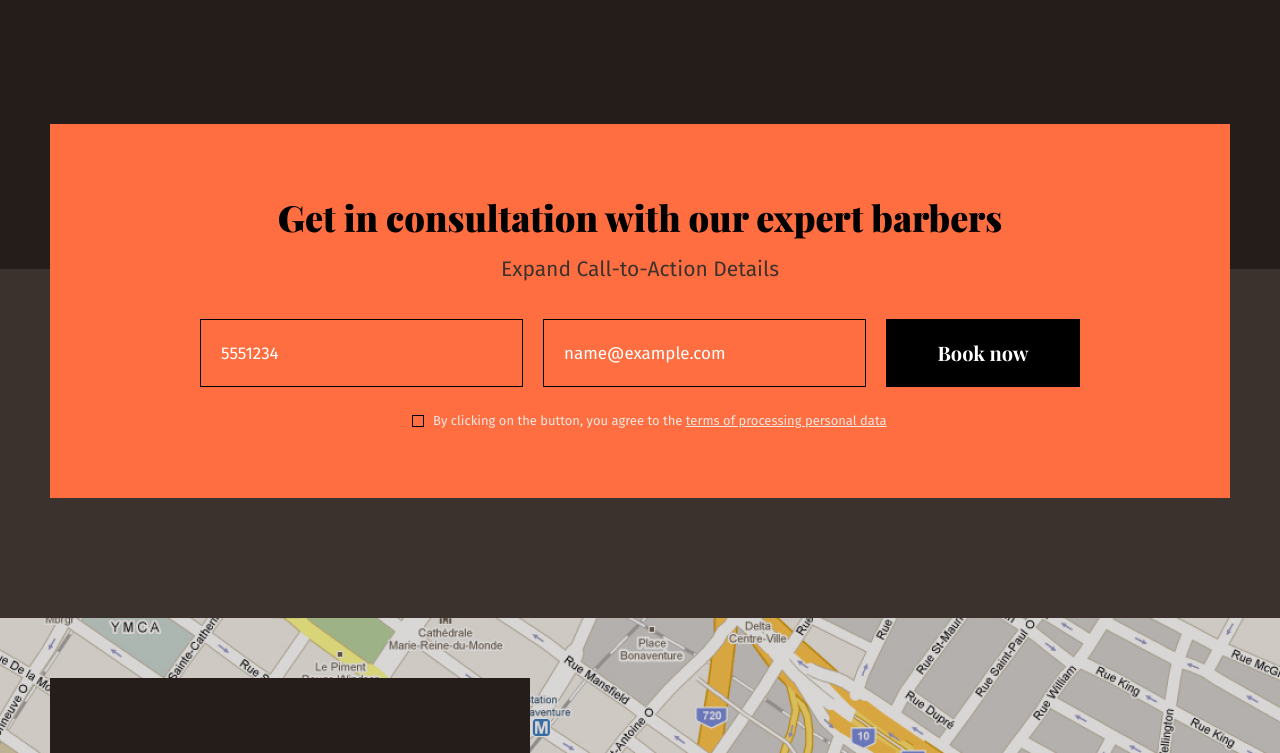
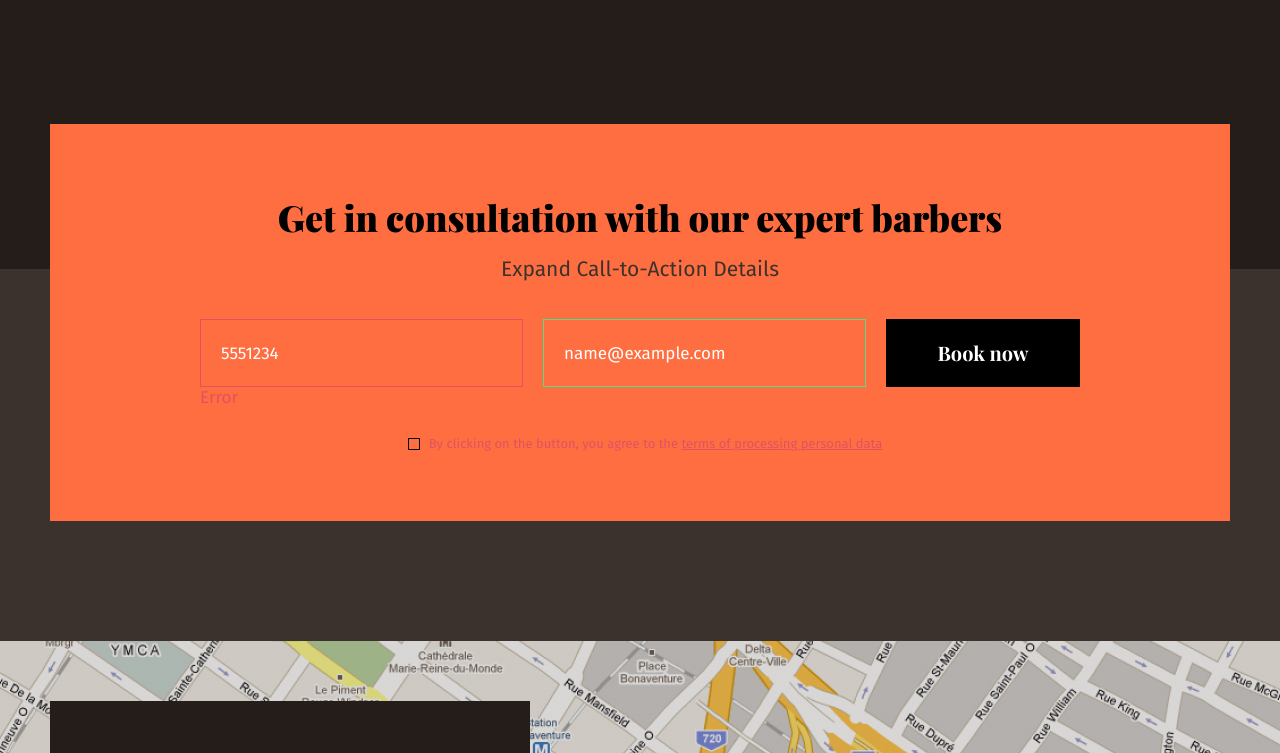
Before and after one commit to weresoti/Cool_Barber, a plain HTML site: page index.html in a window 1280 px wide. Both pictures are taken after typing "5551234", "name@example.com" into the empty fields and a click on the button "Book now". Shown: the part 4497-5250 px from the top of the page. Drawn offline with nearby package versions, Linux system fonts and the light colour scheme.

Commit message:
added form validation

```diff
--- a/index.html
+++ b/index.html
@@ -566,13 +566,22 @@
                      Expand Call-to-Action Details
                   </div>
                   <div class="get__form__row">
-                     <input type="tel" name="userphone" class="get__form__input-phone form__input" placeholder="+1 (___) ___-__-__" required oninvalid="this.setCustomValidity(' ')" oninput="setCustomValidity('')">
-                     <input type="email" name="useremail" class="get__form__input-email form__input" placeholder="Email" required oninvalid="this.setCustomValidity(' ')" oninput="setCustomValidity('')">
+                     <div class="get__form__group">
+                        <input type="tel" name="userphone" class="get__form__input-phone form__input" placeholder="+1 (___) ___-__-__" required oninvalid="this.setCustomValidity(' ')" oninput="setCustomValidity('')">
+                        <div class="error" id="error1"></div>
+                     </div>
+
+                     <div class="get__form__group">
+                        <input type="email" name="useremail" class="get__form__input-email form__input" placeholder="Email" required oninvalid="this.setCustomValidity(' ')" oninput="setCustomValidity('')">
+                        <div class="error" id="error2"></div>
+                     </div>
+
                      <button type="submit" class="get__form__btn">Book now</button>
-                  </div>
-                  <div class="get__form__checkbox">
-                     <input class="get__form__checkbox__input" type="checkbox" id="checkbox_1" required>
-                     <label class="get__form__checkbox__label" for="checkbox_1">By clicking on the button, you agree to the <a href="">terms of processing personal data</a></label>
+
+                     <div class="get__form__checkbox">
+                        <input class="get__form__checkbox__input" type="checkbox" id="checkbox_1" required>
+                        <label class="get__form__checkbox__label" for="checkbox_1">By clicking on the button, you agree to the <a href="">terms of processing personal data</a></label>
+                     </div>
                   </div>
                </form>
             </div>
--- a/js/script.js
+++ b/js/script.js
@@ -1,8 +1,8 @@
-/*document.querySelector('.header__burger').onclick = function() {
-   document.querySelector('.header__menu').classList.toggle('header__menu-active')
-   document.querySelector('.header__burger').classList.toggle('active')
-   $('body').toggleClass('lock')
-}*/
+const inputPhone = document.querySelector(".get__form__input-phone")
+const inputEmail = document.querySelector(".get__form__input-email")
+const checkBox = document.querySelector("input[type=checkbox]");
+const checkBoxLabel = document.querySelector(".get__form__checkbox__label");
+
 document.addEventListener("click", function (event) {
   if (event.target.closest(".header__burger")) {
     document.querySelector(".header__menu").classList.toggle("header__menu-active");
@@ -14,7 +14,61 @@ document.addEventListener("click", function (event) {
 		document.querySelector(".header__burger").classList.remove("active")
 		document.querySelector("body").classList.remove("lock")
 	}
+	if (event.target.closest(".get__form__btn")) {
+    if (inputPhone.value =='') {
+      document.getElementById("error1").innerHTML ="<p>Required *</p>"
+      inputPhone.style.border = "1px solid #E05263"
+      event.preventDefault();
+    }
+    if (inputEmail.value =='') {
+      document.getElementById("error2").innerHTML ="<p>Required *</p>"
+      inputEmail.style.border = "1px solid #E05263"
+      event.preventDefault();
+    }
+    if (!checkBox.checked) {
+      checkBoxLabel.style.color = "#E05263";
+      event.preventDefault()
+    }
+    if ((!phoneTest(inputPhone)) || (!emailTest(inputEmail)) || (!checkBox.checked)) {
+      event.preventDefault()
+    }
+    if ((phoneTest(inputPhone)) && (emailTest(inputEmail)) && (checkBox.checked)) {
+
+    }
+	}
 });
+
+inputPhone.addEventListener("input", function (event) {
+  if (phoneTest(inputPhone)) {
+    document.getElementById("error1").innerHTML ="<p></p>"
+    inputPhone.style.border = "1px solid #4FE18A"
+  }
+  if (!phoneTest(inputPhone)) {
+    document.getElementById("error1").innerHTML ="<p>Error</p>"
+    document.getElementById("error2").style.marginTop = "5px"
+    inputPhone.style.border = "1px solid #E05263"
+  }
+})
+
+inputEmail.addEventListener("input", function (event) {
+  if (emailTest(inputEmail)) {
+    document.getElementById("error2").innerHTML ="<p></p>"
+    inputEmail.style.border = "1px solid #4FE18A"
+  }
+  if (!emailTest(inputEmail)) {
+    document.getElementById("error2").innerHTML ="<p>Error</p>"
+    document.getElementById("error2").style.marginTop = "5px"
+    inputEmail.style.border = "1px solid #E05263"
+  }
+})
+
+function phoneTest(inputPhone) {
+  return /^[(+]{0,1}[0-9]{3}[)]{0,1}[-\s\.]{0,1}[0-9]{4}[-\s\.]{0,1}[0-9]{4}$/.test(inputPhone.value);
+}
+
+function emailTest(inputEmail) {
+	return /^\w+([\.-]?\w+)*@\w+([\.-]?\w+)*(\.\w{2,8})+$/.test(inputEmail.value);
+}
 
 new Swiper(".swiper-container", {
   navigation: {
--- a/scss/media.scss
+++ b/scss/media.scss
@@ -91,7 +91,15 @@
     align-items: center;
   }
   .form__input {
-    margin: 0 0 20px 0;
+    //margin: 0 0 20px 0;
+    margin: 0;
+  }
+  .get__form__btn {
+    order: 4;
+  }
+  .get__form__checkbox {
+    margin: 0 0 25px 0;
+    display: flex;
   }
 }
 @media (max-width: 800px) {
--- a/scss/style.scss
+++ b/scss/style.scss
@@ -610,10 +610,13 @@ body {
   text-align: center;
 }
 .get__form__row {
-  margin: 0 0px 25px 0px;
+  //margin: 0 0px 25px 0px;
   display: flex;
   justify-content: center;
   flex-wrap: wrap;
+}
+.get__form__group {
+  margin: 0 0 25px 0;
 }
 .form__input {
   margin: 0 20px 0px 0;
@@ -657,7 +660,8 @@ body {
 }
 .get__form__checkbox {
   position: relative;
-  left: 30%;
+  //left: 30%;
+  left: 5px;
 }
 .get__form__checkbox__input {
   -webkit-appearance: none;
@@ -800,3 +804,9 @@ body {
   color: inherit;
   text-decoration: underline;
 }
+
+.error {
+  font-size: 17px;
+  line-height: 135%;
+  color: #e05263;
+}
```
Also changed, not shown: css/media.css, css/style.css.
